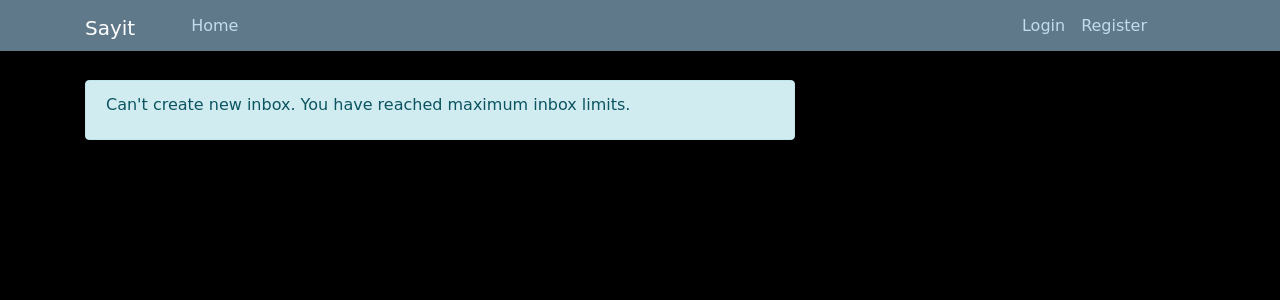
After one commit to Vignesh1357/Sayit, a Django app: page /max-inbox/ in a window 1280 px wide. The commit adds this page. Shown: the top 300 px of the page. Run offline with Django 3.2, Linux system fonts and the light colour scheme; some libraries are stand-ins or nearby versions.

Commit message:
Maximum inbox limits added

```diff
--- a/user/static/user/base.js
+++ b/user/static/user/base.js
@@ -5,7 +5,3 @@ function openNav() {
   function closeNav() {
     document.getElementById("mySidenav").style.width = "0";
   }
-
-var s3 = new AWS.S3({
-    signatureVersion: 'v4'
-    });
--- a/user/static/user/register.css
+++ b/user/static/user/register.css
@@ -57,3 +57,56 @@
     float:right;
     margin-top: 5px;
 }
+
+/* Popup container */
+.popup {
+  position: relative;
+  display: inline-block;
+  cursor: pointer;
+}
+
+/* The actual popup (appears on top) */
+.popup .popuptext {
+  visibility: hidden;
+  width: 160px;
+  background-color: #555;
+  color: #fff;
+  text-align: center;
+  border-radius: 6px;
+  padding: 8px 0;
+  position: absolute;
+  z-index: 1;
+  bottom: 125%;
+  left: 50%;
+  margin-left: -80px;
+}
+
+/* Popup arrow */
+.popup .popuptext::after {
+  content: "";
+  position: absolute;
+  top: 100%;
+  left: 50%;
+  margin-left: -5px;
+  border-width: 5px;
+  border-style: solid;
+  border-color: #555 transparent transparent transparent;
+}
+
+/* Toggle this class when clicking on the popup container (hide and show the popup) */
+.popup .show {
+  visibility: visible;
+  -webkit-animation: fadeIn 1s;
+  animation: fadeIn 1s
+}
+
+/* Add animation (fade in the popup) */
+@-webkit-keyframes fadeIn {
+  from {opacity: 0;}
+  to {opacity: 1;}
+}
+
+@keyframes fadeIn {
+  from {opacity: 0;}
+  to {opacity:1 ;}
+}
--- a/user/templates/user/home.html
+++ b/user/templates/user/home.html
@@ -1,7 +1,11 @@
 {% extends 'user/base.html' %}
 {% load static %}
 {% block headContent %}
-    <a class="nav-item nav-link navbar-links" href="{% url 'new-inbox' %}">Create Inbox</a>
+    {%  if inbox_count < 7 %}
+        <a class="nav-item nav-link navbar-links" href="{% url 'new-inbox' %}">Create Inbox</a>
+    {% else %}
+        <a class="nav-item nav-link navbar-links" href="{% url 'max-inbox' %}">Create Inbox</a>
+    {% endif %}
 {% endblock headContent %}
 {% block bodyContent %}
     <h5 class="ur-inbox" style="color:#5f788a">Your Inbox:</h5>
--- /dev/null
+++ b/user/templates/user/max_inbox.html
@@ -0,0 +1,7 @@
+{% extends "user/base.html"%}
+{% load crispy_forms_tags %}
+{% block content %}
+    <div class="alert alert-info">
+        Can't create new inbox. You have reached maximum inbox limits.
+    </div>
+{% endblock content %}
--- a/user/urls.py
+++ b/user/urls.py
@@ -5,6 +5,7 @@ from django.contrib.auth import views as auth_views
 from django.shortcuts import render,redirect
 urlpatterns = [
     path("", InboxListView.as_view(), name='home'),
+    path("max-inbox/", views.max_inbox, name='max-inbox'),
     path('link/<int:pk>/', views.inbox, name='inbox_url'),
     path('inbox/new/', InboxCreateView.as_view(), name='new-inbox'),
     path('register/', views.register, name='register'),
--- a/user/views.py
+++ b/user/views.py
@@ -20,11 +20,15 @@ class InboxListView(LoginRequiredMixin, ListView):
         context['inboxes'] = Inbox.objects.filter(user=self.request.user.id)
         context['url'] = self.request.get_host() + '/' + 'sayit/message/'
         context['user_id'] = self.request.user.id
+        context['inbox_count'] = Inbox.objects.filter(user=self.request.user.id).count()
+
         return context
 
     context_object_name = 'inbox'
 
-
+# Maximum inbox
+def  max_inbox(request):
+    return render(request,'user/max_inbox.html')
 # Inbox creation view
 class InboxCreateView(LoginRequiredMixin, CreateView):
     model = Inbox
```
Also changed, not shown: db.sqlite3.
